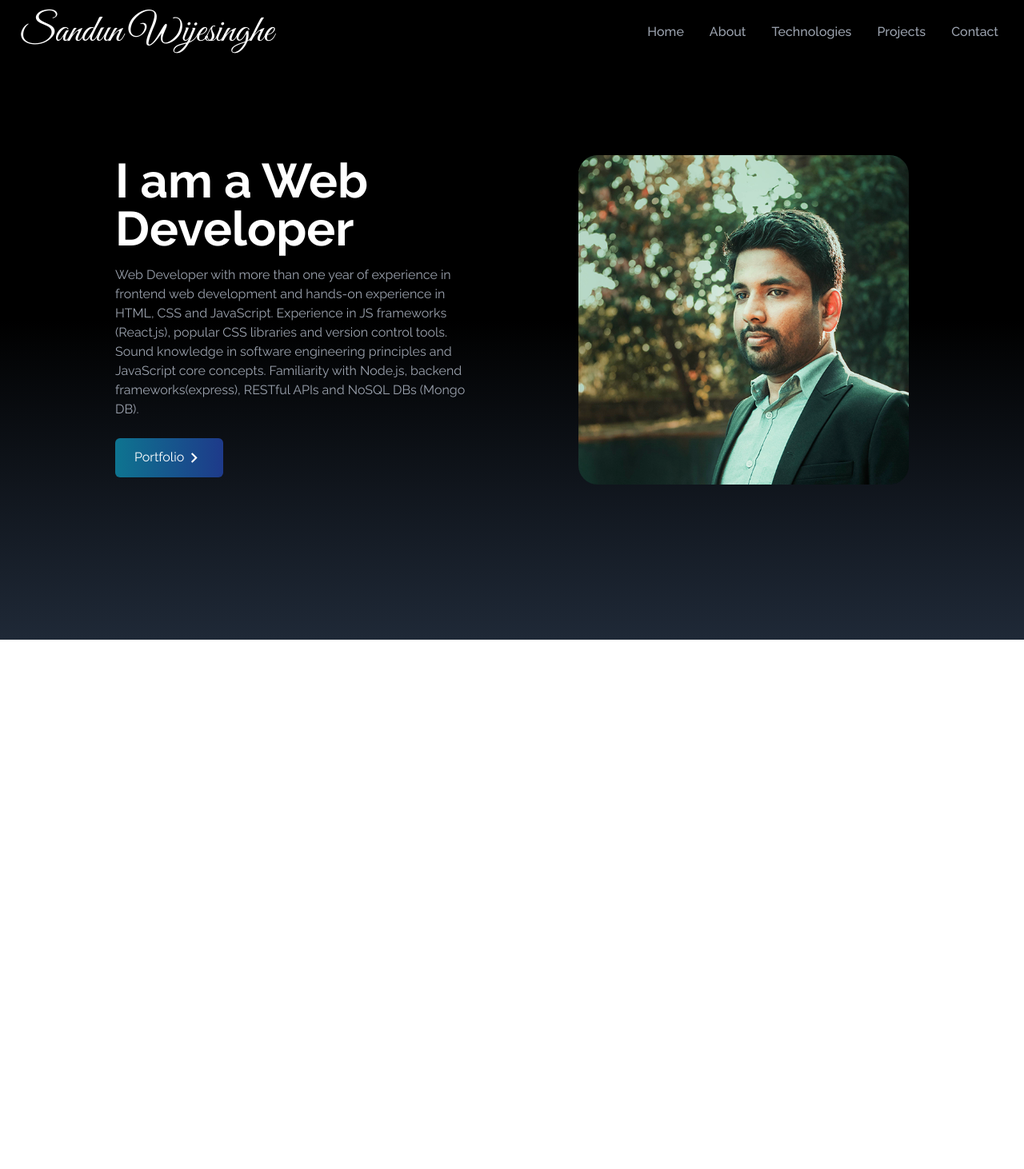
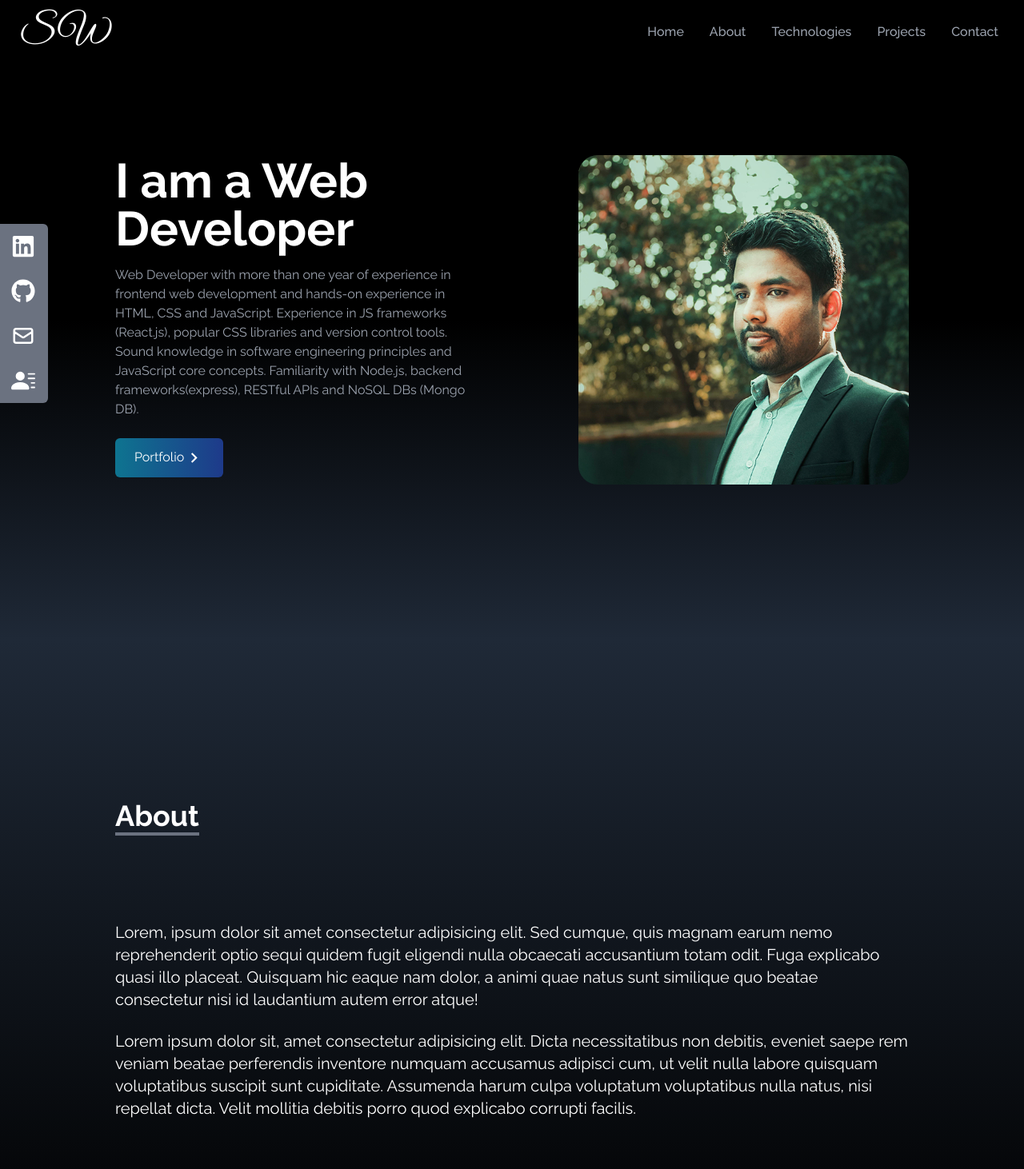
Before and after one commit to sandunwijesinghe/my-portfolio, a React (Create React App) app: page / in a window 1280 px wide. Shown: the top 1462 px of the page at 80% size. Before the commit the page ends 800 px from the top, so only its background shows below. Built offline with nearby package versions, Linux system fonts and the light colour scheme.

Commit message:
completed social links and about pages

```diff
--- a/src/App.js
+++ b/src/App.js
@@ -1,5 +1,8 @@
+
+import About from "./components/About";
 import Home from "./components/Home";
 import Navbar from "./components/Navbar";
+import SocialLinks from "./components/SocialLinks";
 
 
 function App() {
@@ -7,6 +10,8 @@ function App() {
     <div className="App">
       <Navbar/>
       <Home/>
+      <SocialLinks/>
+      <About/>
     </div>
   );
 }
--- /dev/null
+++ b/src/components/About.jsx
@@ -0,0 +1,32 @@
+import React from "react";
+
+const About = () => {
+  return (
+    <div name="about" className="w-full h-screen bg-gradient-to-b from-gray-800 to-black text-white">
+      <div className="max-w-screen-lg p-4 mx-auto flex flex-col justify-center w-full h-full">
+        <div className="pb-8">
+          <p className="text-4xl font-bold inline border-b-4 border-gray-500">About</p>
+        </div>
+        <p className="text-xl mt-20">
+          Lorem, ipsum dolor sit amet consectetur adipisicing elit. Sed cumque,
+          quis magnam earum nemo reprehenderit optio sequi quidem fugit eligendi
+          nulla obcaecati accusantium totam odit. Fuga explicabo quasi illo
+          placeat. Quisquam hic eaque nam dolor, a animi quae natus sunt
+          similique quo beatae consectetur nisi id laudantium autem error atque!
+        </p>
+        <br />
+
+        <p className="text-xl">
+          Lorem ipsum dolor sit, amet consectetur adipisicing elit. Dicta
+          necessitatibus non debitis, eveniet saepe rem veniam beatae
+          perferendis inventore numquam accusamus adipisci cum, ut velit nulla
+          labore quisquam voluptatibus suscipit sunt cupiditate. Assumenda harum
+          culpa voluptatum voluptatibus nulla natus, nisi repellat dicta. Velit
+          mollitia debitis porro quod explicabo corrupti facilis.
+        </p>
+      </div>
+    </div>
+  );
+};
+
+export default About;
--- a/src/components/Navbar.jsx
+++ b/src/components/Navbar.jsx
@@ -15,7 +15,7 @@ function Navbar() {
   return (
     <div className="flex justify-between items-center w-full h-20 text-white bg-black fixed px-4">
       <div>
-        <h1 className="text-5xl font-signature ml-2">Sandun Wijesinghe</h1>
+        <h1 className="text-5xl font-signature ml-2">SW</h1>
       </div>
       <ul className="hidden md:flex">
         {navLinks.map(({ id, name }) => {
--- a/src/components/SocialLinks.jsx
+++ b/src/components/SocialLinks.jsx
@@ -1,9 +1,79 @@
-import React from 'react'
+import React from "react";
+import { FaGithub, FaLinkedin } from "react-icons/fa";
+import { HiOutlineMail } from "react-icons/hi";
+import { BsFillPersonLinesFill } from "react-icons/bs";
+const SocialLinks = () => {
+  const links = [
+    {
+      id: 1,
+      child: (
+        <>
+          LinkedIn <FaLinkedin size={30} />
+        </>
+      ),
+      href: "https://www.linkedin.com/in/sandunwijes/",
+      style: "rounded-tr-md",
+    },
+    {
+      id: 2,
+      child: (
+        <>
+          GitHub <FaGithub size={30} />
+        </>
+      ),
+      href: "https://github.com/sandunwijes",
+    },
+    {
+      id: 3,
+      child: (
+        <>
+          Email <HiOutlineMail size={30} />
+        </>
+      ),
+      href: "mailto:foo@gmail.com",
+    },
+    {
+      id: 4,
+      child: (
+        <>
+          Resume <BsFillPersonLinesFill size={30} />
+        </>
+      ),
+      href: "/resume.pdf",
+      style: "rounded-br-md",
+      download: true,
+    },
+  ];
 
-const SocialLinks = () => {
   return (
-    <div>SocialLinks</div>
-  )
-}
+    <div className="hidden lg:flex flex-col top-[35%] left-0 fixed">
+      <ul>
+        {links.map(({ id, child, href, style, download }) => {
+          return (
+            <li
+              key={id}
+              className={
+                "bg-gray-500 flex  justify-between items-center w-40 h-14 px-4 ml-[-100px] hover:ml-[-10px] hover:rounded-md duration-300" +
+                " " +
+                style
+              }
+            >
+              <a
+                href={href}
+                className="flex justify-between items-center w-full text-white"
+                download={download}
+                target="_blank"
+                rel="noreferrer"
 
-export default SocialLinks
+              >
+                {child}
+              </a>
+            </li>
+          );
+        })}
+      </ul>
+    </div>
+  );
+};
+
+export default SocialLinks;
```
Also changed, not shown: src/components/Portfolio.jsx (added), 1 other file (tests, documents, lock files or other folders).
